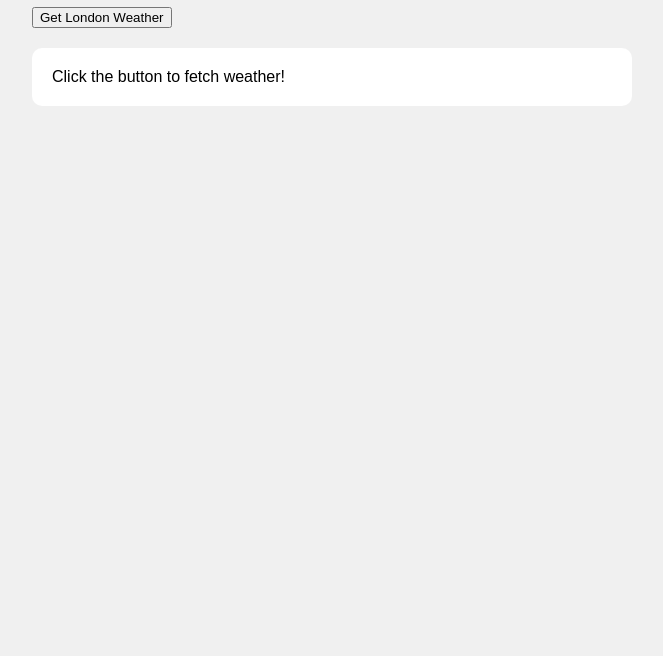
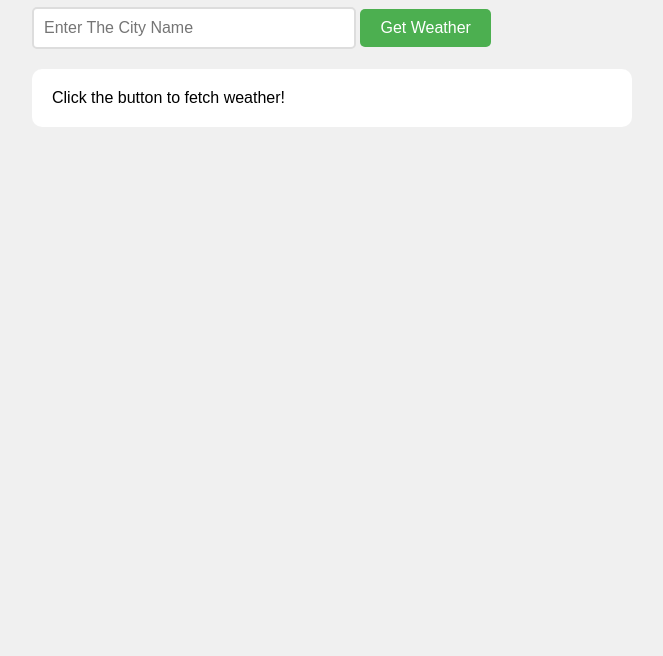
Before and after one commit to Alif416/weather-app, a plain HTML site: page index.html in a window 1280 px wide. Shown: the part 144-800 px from the top of the page, without its empty margins (308-971 px from the left). Drawn offline with Linux system fonts and the light colour scheme.

Commit message:
added dynamic search and better error handaling also added key event listener

```diff
--- a/index.html
+++ b/index.html
@@ -13,6 +13,22 @@
             padding: 20px;
             background: #f0f0f0;
         }
+        button {
+            padding: 10px 20px;
+            font-size: 16px;
+            background: #4CAF50;
+            color: white;
+            border: none;
+            border-radius: 5px;
+            cursor: pointer;
+        }
+              input {
+            padding: 10px;
+            font-size: 16px;
+            width: 300px;
+            border: 2px solid #ddd;
+            border-radius: 5px;
+        }
 
         #result {
             background: white;
@@ -25,38 +41,60 @@
 
 <body>
     <h1>🌤️ My First Weather App</h1>
-    <button onclick="getWeather()">Get London Weather</button>
+    <input type="text" id="cityName" placeholder="Enter The City Name">
+    <button onclick="getWeather()">Get Weather</button>
+
 
     <div id="result">Click the button to fetch weather!</div>
 
     <script>
-        // Step 1: Define your API key (get free key from openweathermap.org)
-        const API_KEY = 'dc15259a400f1c15ac8d139afd09f03a';
 
-        // Step 2: Create the function that fetches weather
         function getWeather() {
-            // This is the URL we'll ask for data
-            const url = `https://api.openweathermap.org/data/2.5/weather?q=London&appid=${API_KEY}&units=metric`;
+            const API_KEY = 'dc15259a400f1c15ac8d139afd09f03a';
+            const cityInput = document.getElementById('cityName')
+            const cityName = cityInput.value;
 
-            // Step 3: Fetch data from the API
+            if (cityName === '') {
+                alert('Please Enter a City Name!');
+                return;
+            }
+            const url = `https://api.openweathermap.org/data/2.5/weather?q=${cityName}&appid=${API_KEY}&units=metric`;
+
+            //While Wait
+            document.getElementById('result').innerHTML= '<p>Loading....</p>'
+
+            // Fetch The Data
             fetch(url)
-                .then(response => response.json())  // Convert response to JSON
+                .then(response => response.json())
                 .then(data => {
-                    // Step 4: Display the data
-                    console.log(data);  // See full data in browser console (F12)
+                    console.log(data);
 
                     document.getElementById('result').innerHTML = `
-                        <h2>Weather in ${data.name}</h2>
-                        <p>Temperature: ${data.main.temp}°C</p>
-                        <p>Condition: ${data.weather[0].description}</p>
+                        <h2>📍 ${data.name}, ${data.sys.country}</h2>
+                        <h1>🌡️ ${Math.round(data.main.temp)}°C</h1>
+                        <p><strong>Feels like:</strong> ${Math.round(data.main.feels_like)}°C</p>
+                        <p><strong>Condition:</strong> ${data.weather[0].description}</p>
+                        <p><strong>Humidity:</strong> ${data.main.humidity}%</p>
+                        <p><strong>Wind Speed:</strong> ${data.wind.speed} m/s</p>
+                        <p><strong>Pressure:</strong> ${data.main.pressure}           </p>
                     `;
                 })
                 .catch(error => {
                     // If something goes wrong
                     document.getElementById('result').innerHTML =
-                        `<p style="color: red;">Error: ${error.message}</p>`;
+                        `<p style="color: red;">Error: ${error.message}</p>
+                        <p>Please Try The City Name Again.</p>
+                        `;
                 });
+
+
         }
+        document.getElementById('cityName').addEventListener('keypress',function(event){
+            console.log(event.key);
+            if (event.key==='Enter'){
+                getWeather()
+            }
+        });
     </script>
 </body>
 
```
